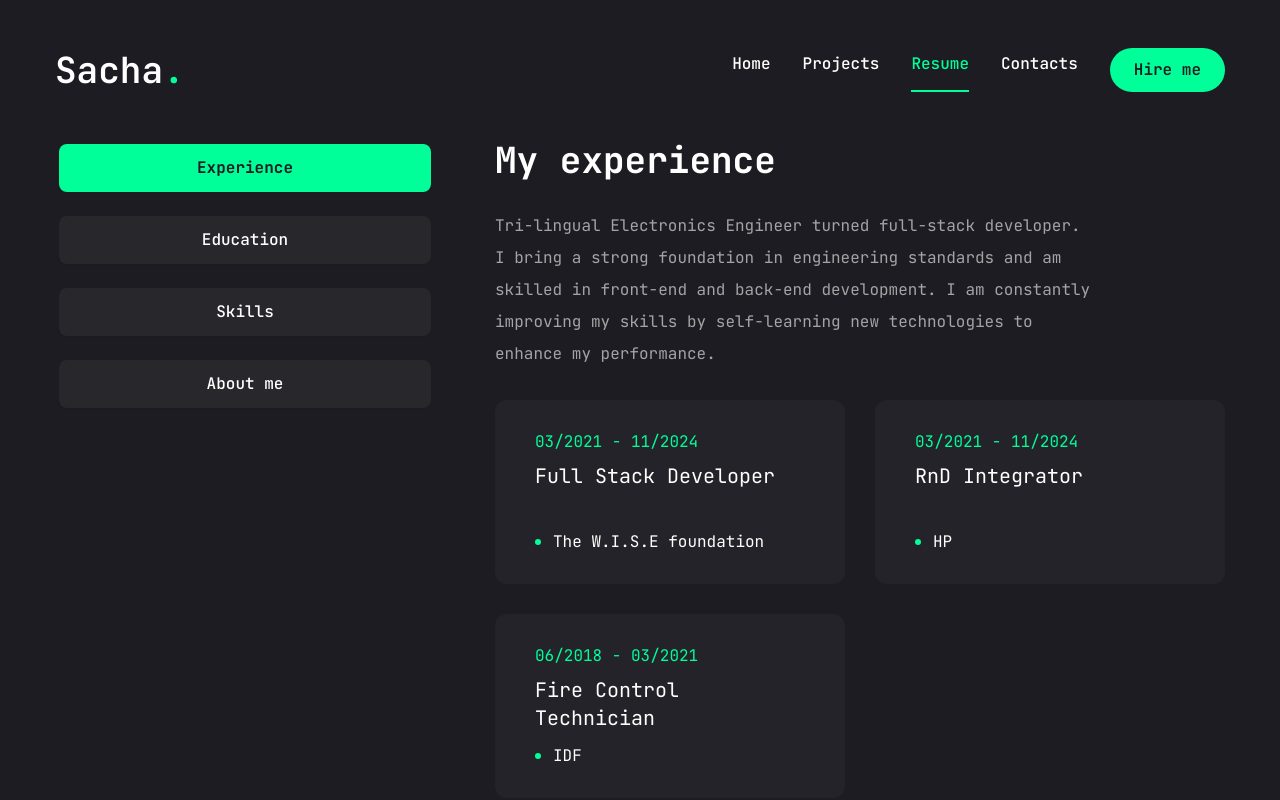
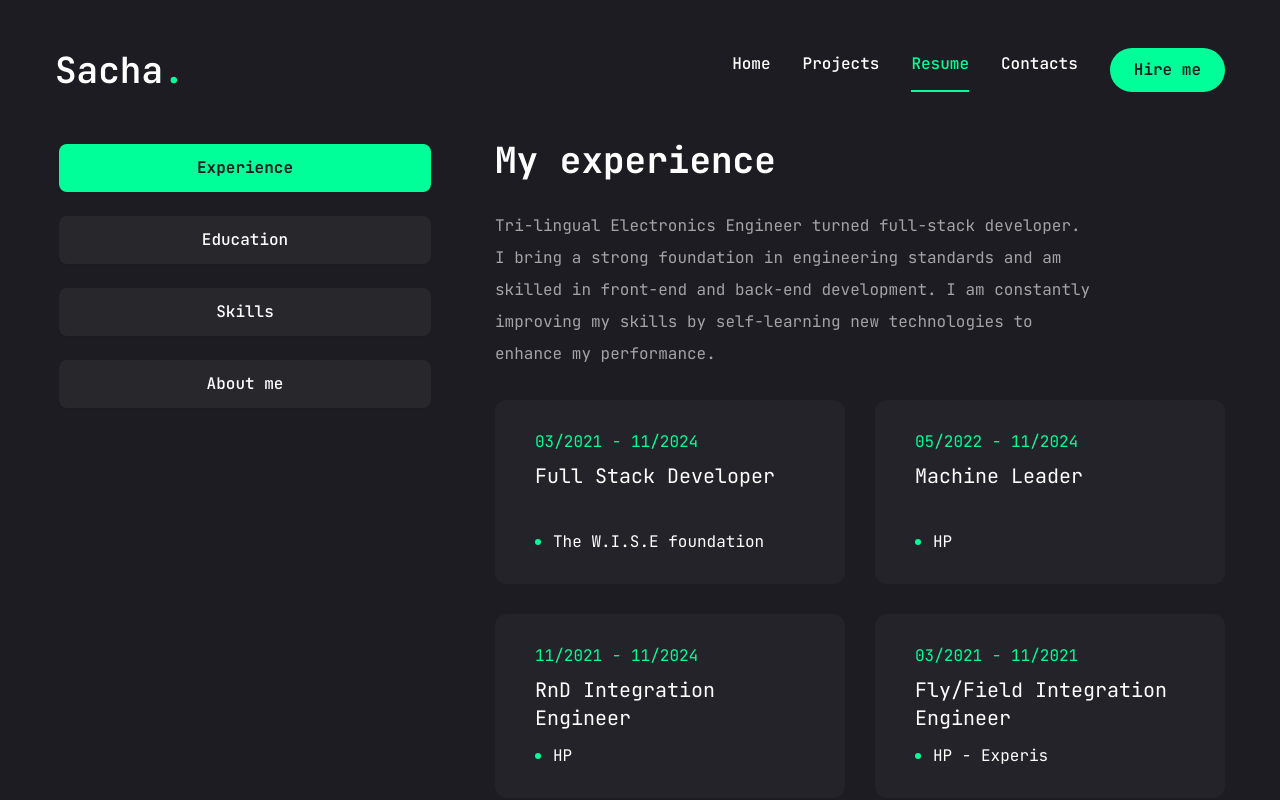
Before and after one commit to Sacha-Marciano/Portfolio, a Next.js app: page /resume in a window 1280 px wide. Built offline with nearby package versions, Linux system fonts and the light colour scheme.

Commit message:
Update resume

```diff
--- a/app/resume/page.jsx
+++ b/app/resume/page.jsx
@@ -65,8 +65,18 @@ by self-learning new technologies to enhance my performance.`,
     },
     {
       company: "HP",
-      position: "RnD Integrator",
-      duration: "03/2021 - 11/2024",
+      position: "Machine Leader",
+      duration: "05/2022 - 11/2024",
+    },
+    {
+      company: "HP",
+      position: "RnD Integration Engineer",
+      duration: "11/2021 - 11/2024",
+    },
+    {
+      company: "HP - Experis",
+      position: "Fly/Field Integration Engineer",
+      duration: "03/2021 - 11/2021",
     },
     {
       company: "IDF",
```
